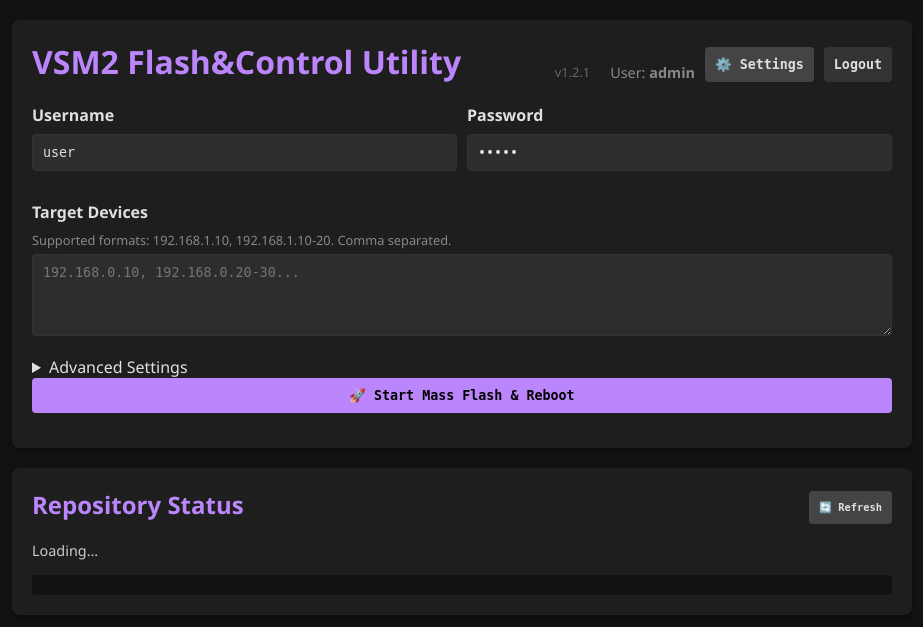
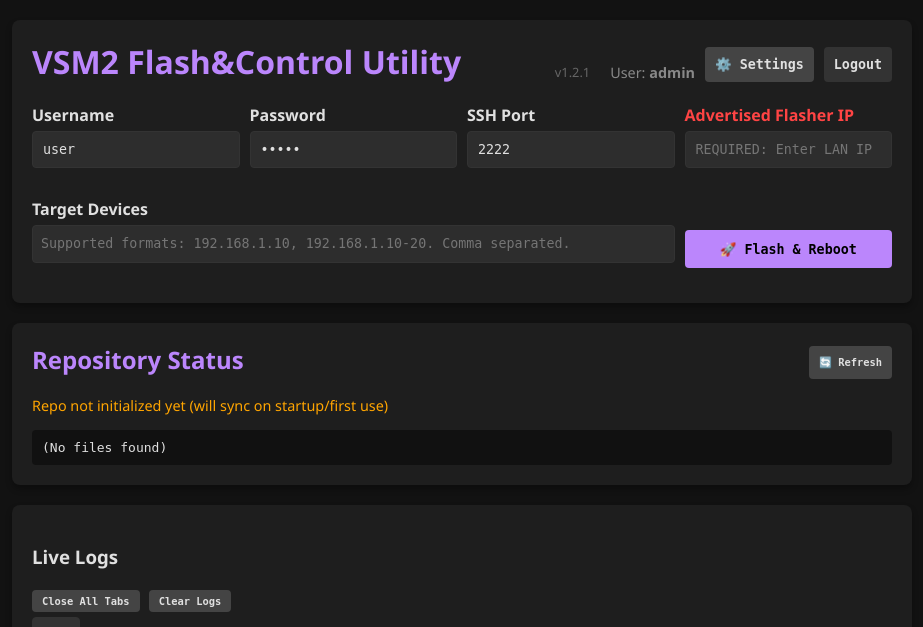
Before and after one commit to masseselsev/controlboard, a Flask app: page / in a window 1280 px wide. Shown: the top 627 px of the page, without its empty margins (178-1101 px from the left). Run offline with Flask 3, Linux system fonts and the light colour scheme; the visitor is signed in with stand-in values (Sample User, id 1); data that the repository does not hold is empty; some libraries are stand-ins or nearby versions.

Commit message:
style(ui): finalize grid layout and fix quick actions persistence

```diff
--- a/mass_flasher/templates/index.html
+++ b/mass_flasher/templates/index.html
@@ -314,46 +314,49 @@
                 </div>
             </div>
 
-            <div style="display:grid; grid-template-columns: 1fr 1fr; gap: 10px;">
+            <!-- Row 1: Credentials & Network -->
+            <!-- Combined Grid Layout -->
+            <div style="display:grid; grid-template-columns: repeat(4, 1fr); gap: 15px 10px; align-items: end;">
+                <!-- Row 1 -->
                 <div>
-                    <label for="username">{{ t.username_label }}</label>
-                    <input type="text" id="username" value="user">
+                    <label for="username" style="display:block; margin-bottom:5px;">{{ t.username_label }}</label>
+                    <input type="text" id="username" value="user" style="width:100%">
                 </div>
                 <div>
-                    <label for="password">{{ t.password_label }}</label>
-                    <input type="password" id="password" value="admin">
-                </div>
-            </div>
-
-            <div style="margin-top: 15px;">
-                <label for="ipInput">{{ t.target_devices }}</label>
-                <div style="font-size: 0.8em; color: #888; margin-bottom: 5px;">
-                    {{ t.ip_placeholder }}
-                </div>
-                <textarea id="ipInput" rows="4" placeholder="192.168.0.10, 192.168.0.20-30..."></textarea>
-            </div>
-
-            <details>
-                <summary>{{ t.advanced_settings }}</summary>
-                <div style="margin-top: 10px;">
-                    <label for="port" style="display:block; margin-bottom:5px;">{{ t.ssh_port }}:</label>
+                    <label for="password" style="display:block; margin-bottom:5px;">{{ t.password_label }}</label>
+                    <input type="password" id="password" value="admin" style="width:100%">
+                </div>
+                <div>
+                    <label for="port" style="display:block; margin-bottom:5px;">{{ t.ssh_port }}</label>
                     <input type="number" id="port" value="2222" style="width: 100%;">
-
-                    <label for="advertisedIp" style="display:block; margin-top:10px; margin-bottom:5px;">{{
-                        t.advertised_ip_label }}:</label>
-                    <input type="text" id="advertisedIp" list="ip-list" placeholder="{{ t.advertised_ip_placeholder }}">
+                </div>
+                <div>
+                    <label for="advertisedIp" style="display:block; margin-bottom:5px;">{{ t.advertised_ip_label
+                        }}</label>
+                    <input type="text" id="advertisedIp" list="ip-list" placeholder="{{ t.advertised_ip_placeholder }}"
+                        style="width:100%">
                     <datalist id="ip-list">
                         {% for ip in local_ips %}
                         <option value="{{ ip }}">{{ ip }} (Local)</option>
                         {% endfor %}
                     </datalist>
-                    <div style="font-size: 0.8em; color: #888; margin-top: 2px;">
-                        {{ t.advertised_ip_desc }}
-                    </div>
-                </div>
-            </details>
-
-            <button onclick="startFlash()" class="btn-flash">🚀 {{ t.start_flash_btn }}</button>
+                </div>
+
+                <!-- Row 2 -->
+                <div style="grid-column: span 3;">
+                    <label for="ipInput" style="display:block; margin-bottom:5px;">{{ t.target_devices }}</label>
+                    <textarea id="ipInput" rows="1" placeholder="{{ t.ip_placeholder }}"
+                        style="width: 100%; resize: none; overflow: hidden; min-height: 38px; line-height: 1.5; padding: 8px; font-family: monospace;"
+                        oninput="this.style.height = ''; this.style.height = this.scrollHeight + 'px'"></textarea>
+                </div>
+                <div style="grid-column: span 1;">
+                    <label style="display:block; margin-bottom:5px;">&nbsp;</label>
+                    <button onclick="startFlash()" class="btn-flash"
+                        style="width: 100%; height: 38px; display: flex; align-items: center; justify-content: center; padding: 0; white-space: nowrap;">
+                        🚀 {{ t.start_flash_btn.replace('Start Mass Flash & Reboot', 'Flash & Reboot') }}
+                    </button>
+                </div>
+            </div>
         </div>
 
         <!-- Repository Status Card -->
@@ -840,6 +843,8 @@
                 .finally(() => {
                     setTimeout(() => { if (btn) btn.disabled = false; }, 2000);
                 });
+        }
+
         // ... existing clearLogs ...
 
         function loadRepoStatus() {
@@ -847,6 +852,9 @@
             const fileList = document.getElementById('file-list');
 
             infoDiv.innerHTML = T.refreshing_text;
+
+            // ... (rest of loadRepoStatus) ...
+
 
             // 1. Get Status
             fetch('/api/repo/status')
@@ -950,6 +958,17 @@
 
         loadRepoStatus();
         loadQuickActionsFromServer();
+
+        // Shift+Enter to Flash
+        const ipInput = document.getElementById('ipInput');
+        if (ipInput) {
+            ipInput.addEventListener('keydown', (e) => {
+                if (e.key === 'Enter' && e.shiftKey) {
+                    e.preventDefault();
+                    startFlash();
+                }
+            });
+        }
 
         function clearLogs() {
             // Clear content of all containers
```
Also changed, not shown: 1 other file. Lines whose indentation alone changed are shown as unchanged.
